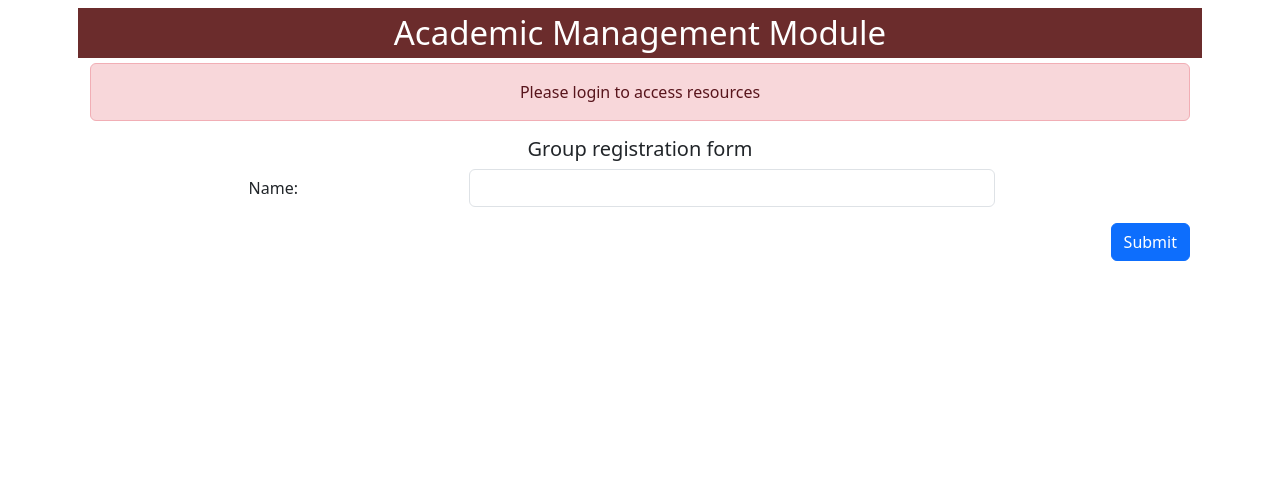
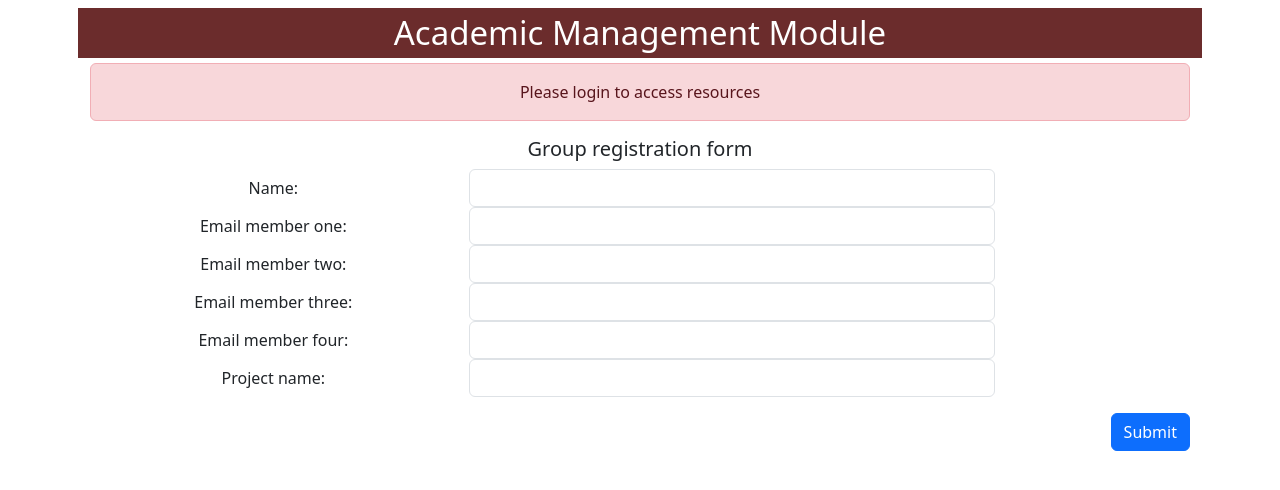
Before and after one commit to germangrecoventura/unq-pds-app-university-web, a React (Create React App) app: page /group/register in a window 1280 px wide. Shown: the top 490 px of the page. Built offline with nearby package versions, Linux system fonts and the light colour scheme; no server answers.

Commit message:
Refactor project and repository

```diff
--- a/src/App.js
+++ b/src/App.js
@@ -224,16 +224,15 @@ const App = () => {
                 />
               }
             />
-            <Route path="/project/get" element={<PageGet page={"Project"} />} />
             <Route
-              path="/project/update"
+              path={`project/:idEntity`}
+              element={<PageGet page="Project" />}
+            />
+            <Route
+              path="/project/update/:idEntity"
               element={
                 <PageRegisterOrUpdate operation="update" entity="Project" />
               }
-            />
-            <Route
-              path="/project/delete"
-              element={<PageDelete page={"Project"} />}
             />
             <Route
               path="project/addRepository"
--- a/src/components/ParameterizedPage/PageRegisterOrUpdate.jsx
+++ b/src/components/ParameterizedPage/PageRegisterOrUpdate.jsx
@@ -8,8 +8,13 @@ import Cookies from "js-cookie";
 const PageRegisterOrUpdate = (props) => {
   const { idEntity } = useParams();
   const [name, setName] = useState("");
+  const [nameProject, setNameProject] = useState("");
   const [isSubmitting, setIsSubmitting] = useState(false);
   const [formErrors, setFormErrors] = useState("");
+  const [studentOne, setStudentOne] = useState(null);
+  const [studentTwo, setStudentTwo] = useState(null);
+  const [studentThree, setStudentThree] = useState(null);
+  const [studentFour, setStudentFour] = useState(null);
   const [isAdmin, setIsAdmin] = useState(false);
   const [isTeacher, setIsTeacher] = useState(false);
   const [isStudent, setIsStudent] = useState(false);
@@ -44,8 +49,20 @@ const PageRegisterOrUpdate = (props) => {
       case "registration":
         switch (props.entity) {
           case "Group":
-            API.createGroup(name)
-              .then((response) => {
+            API.createProject(nameProject)
+              .then((responseProject) => {
+                API.createGroup(name, [
+                  studentOne,
+                  studentTwo,
+                  studentThree,
+                  studentFour,
+                ])
+                  .then((responseGroup) => {
+                    API.addProjectInGroup(
+                      responseGroup.data.id,
+                      responseProject.data.id
+                    )
+                      .then((responseAddProjectGroup) => {
                         resetForm();
                         setIsSubmitting(false);
                         navigate("/operation-completed");
@@ -56,6 +73,21 @@ const PageRegisterOrUpdate = (props) => {
                       .finally(() => {
                         setIsSubmitting(false);
                       });
+                  })
+                  .catch((error) => {
+                    setFormErrors(error.response.data);
+                  })
+                  .finally(() => {
+                    setIsSubmitting(false);
+                  });
+              })
+              .catch((error) => {
+                setFormErrors(error.response.data);
+              })
+              .finally(() => {
+                setIsSubmitting(false);
+              });
+
             break;
           case "Matter":
             API.createMatter(name)
@@ -144,6 +176,9 @@ const PageRegisterOrUpdate = (props) => {
         </div>
       )}
 
+      {(props.entity !== "Group" ||
+        (props.entity === "Group" && props.operation !== "registration")) && (
+        <>
           <h5 className="title">
             {props.entity} {props.operation} form
           </h5>
@@ -179,6 +214,131 @@ const PageRegisterOrUpdate = (props) => {
               </button>
             </div>
           </form>
+        </>
+      )}
+
+      {props.entity === "Group" && props.operation === "registration" && (
+        <>
+          <h5 className="title">
+            {props.entity} {props.operation} form
+          </h5>
+          <form onSubmit={handleSubmit}>
+            <div className="container-fluid">
+              <div className="row">
+                <div className="col-md-4">
+                  <label htmlFor="inputName" className="col-form-label">
+                    Name:
+                  </label>
+                </div>
+                <div className="col-md-6">
+                  <input
+                    type="text"
+                    id="inputName"
+                    className="form-control"
+                    required={true}
+                    onChange={(e) => setName(e.target.value)}
+                  />
+                </div>
+              </div>
+
+              <div className="row">
+                <div className="col-md-4">
+                  <label htmlFor="InputStudentOne" className="col-form-label">
+                    Email member one:
+                  </label>
+                </div>
+                <div className="col-md-6">
+                  <input
+                    type="email"
+                    id="InputStudentOne"
+                    className="form-control"
+                    required={true}
+                    onChange={(e) => setStudentOne(e.target.value)}
+                  />
+                </div>
+              </div>
+              <div className="row">
+                <div className="col-md-4">
+                  <label htmlFor="InputStudentTwo" className="col-form-label">
+                    Email member two:
+                  </label>
+                </div>
+                <div className="col-md-6">
+                  <input
+                    type="email"
+                    id="InputStudentTwo"
+                    className="form-control"
+                    required={false}
+                    onChange={(e) => setStudentTwo(e.target.value)}
+                  />
+                </div>
+              </div>
+              <div className="row">
+                <div className="col-md-4">
+                  <label htmlFor="InputStudentThree" className="col-form-label">
+                    Email member three:
+                  </label>
+                </div>
+                <div className="col-md-6">
+                  <input
+                    type="email"
+                    id="InputStudentThree"
+                    className="form-control"
+                    required={false}
+                    onChange={(e) => setStudentThree(e.target.value)}
+                  />
+                </div>
+              </div>
+
+              <div className="row">
+                <div className="col-md-4">
+                  <label htmlFor="InputStudentFour" className="col-form-label">
+                    Email member four:
+                  </label>
+                </div>
+                <div className="col-md-6">
+                  <input
+                    type="email"
+                    id="InputStudentFour"
+                    className="form-control"
+                    required={false}
+                    onChange={(e) => setStudentFour(e.target.value)}
+                  />
+                </div>
+              </div>
+
+              <div className="row">
+                <div className="col-md-4">
+                  <label htmlFor="InputProjectName" className="col-form-label">
+                    Project name:
+                  </label>
+                </div>
+                <div className="col-md-6">
+                  <input
+                    type="text"
+                    id="InputStudentFour"
+                    className="form-control"
+                    required={true}
+                    onChange={(e) => setNameProject(e.target.value)}
+                  />
+                </div>
+              </div>
+            </div>
+            <div className="mb-3">
+              <FormErrors errors={Object.entries(formErrors)}></FormErrors>
+            </div>
+            <div className="modal-footer">
+              <button
+                type="submit"
+                disabled={isSubmitting}
+                className="btn btn-primary"
+              >
+                Submit
+              </button>
+            </div>
+          </form>
+        </>
+      )}
     </div>
   );
 };
--- a/src/components/Project/GetAllProjects.jsx
+++ b/src/components/Project/GetAllProjects.jsx
@@ -1,6 +1,8 @@
 import { useEffect, useState } from "react";
 import API from "../../services/API";
 import "./Project.css";
+import { MDBTable, MDBTableBody, MDBTableHead } from "mdb-react-ui-kit";
+import { Link } from "react-router-dom";
 
 export default function GetAllProjects() {
   const [projects, setProjects] = useState([]);
@@ -12,25 +14,25 @@ export default function GetAllProjects() {
   return (
     <div>
       {projects.length !== 0 ? (
-        <table className="TableGetAll">
-          <thead>
+        <MDBTable className="text-table" responsive="md" hover>
+          <MDBTableHead>
             <tr>
-              <th>Id</th>
-              <th>Name</th>
-              <th>Repositories</th>
+              <th scope="col">Projects</th>
             </tr>
+          </MDBTableHead>
+          <MDBTableBody>
             {projects.sort(function (a, b) {
               return a.id - b.id;
             }) &&
               projects.map((project) => (
                 <tr key={project.id}>
-                  <td>{project.id}</td>
-                  <td>{project.name}</td>
-                  <td>{project.repositories.length}</td>
+                  <td>
+                    <Link to={`/project/${project.id}`}>{project.name}</Link>
+                  </td>
                 </tr>
               ))}
-          </thead>
-        </table>
+          </MDBTableBody>
+        </MDBTable>
       ) : (
         <h4>There is no projects in Academic Management Module</h4>
       )}
--- a/src/components/Repository/RegisterOrUpdateRepository.jsx
+++ b/src/components/Repository/RegisterOrUpdateRepository.jsx
@@ -7,6 +7,7 @@ import Cookies from "js-cookie";
 const RegisterOrUpdateRepository = (props) => {
   const [name, setName] = useState("");
   const [owner, setOwner] = useState("");
+  const [token, setToken] = useState("");
   const [isSubmitting, setIsSubmitting] = useState(false);
   const [formErrors, setFormErrors] = useState("");
   let navigate = useNavigate();
@@ -26,7 +27,7 @@ const RegisterOrUpdateRepository = (props) => {
       .catch((error) => {
         setIsStudent(false);
       })
-            .finally(() => { });
+      .finally(() => {});
   }, []);
 
   const resetForm = () => {
@@ -41,7 +42,7 @@ const RegisterOrUpdateRepository = (props) => {
     setIsSubmitting(true);
     switch (props.operation) {
       case "registration":
-                API.createRepository(name, owner)
+        API.createRepository(name, owner, token)
           .then((response) => {
             resetForm();
             setIsSubmitting(false);
@@ -55,7 +56,7 @@ const RegisterOrUpdateRepository = (props) => {
           });
         break;
       default:
-                API.updateRepository(name, owner)
+        API.updateRepository(name, owner, token)
           .then((response) => {
             resetForm();
             setIsSubmitting(false);
@@ -106,7 +107,7 @@ const RegisterOrUpdateRepository = (props) => {
                     Owner:
                   </label>
                 </div>
-                                {!isStudent && (
+
                 <div className="col-md-6">
                   <input
                     type="text"
@@ -115,18 +116,25 @@ const RegisterOrUpdateRepository = (props) => {
                     required={true}
                     onChange={(e) => setOwner(e.target.value)}
                   />
-                                    </div>)}
-                                {isStudent && (
+                </div>
+              </div>
+
+              <div className="row">
+                <div className="col-md-4">
+                  <label htmlFor="inputToken" className="col-form-label">
+                    Token:
+                  </label>
+                </div>
+
                 <div className="col-md-6">
                   <input
                     type="text"
                     id="inputOwner"
-                                            className="form-control-plaintext"
+                    className="form-control"
                     required={true}
-                                            value={owner}
-                                            readOnly
+                    onChange={(e) => setToken(e.target.value)}
                   />
-                                    </div>)}
+                </div>
               </div>
             </div>
             <div className="mb-3">
```
Also changed, not shown: src/components/Project/TableProject.jsx (+25 -17 lines), src/components/Repository/GetAllRepositories.jsx (+27 -21 lines), src/components/Repository/TableRepository.jsx (+35 -7 lines). Lines whose indentation alone changed are shown as unchanged.
